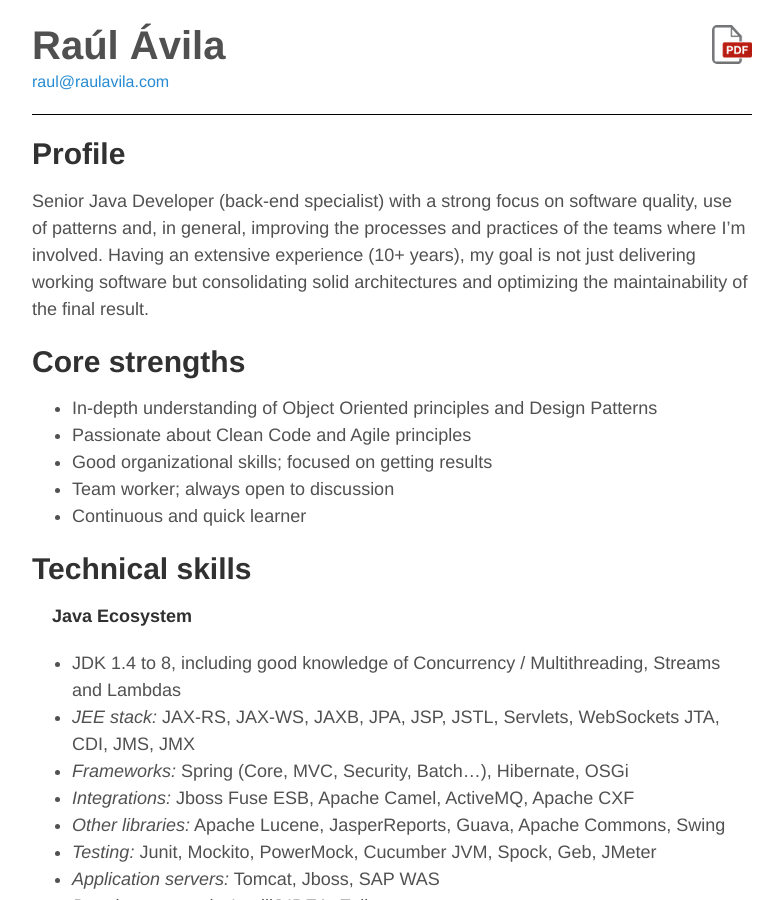
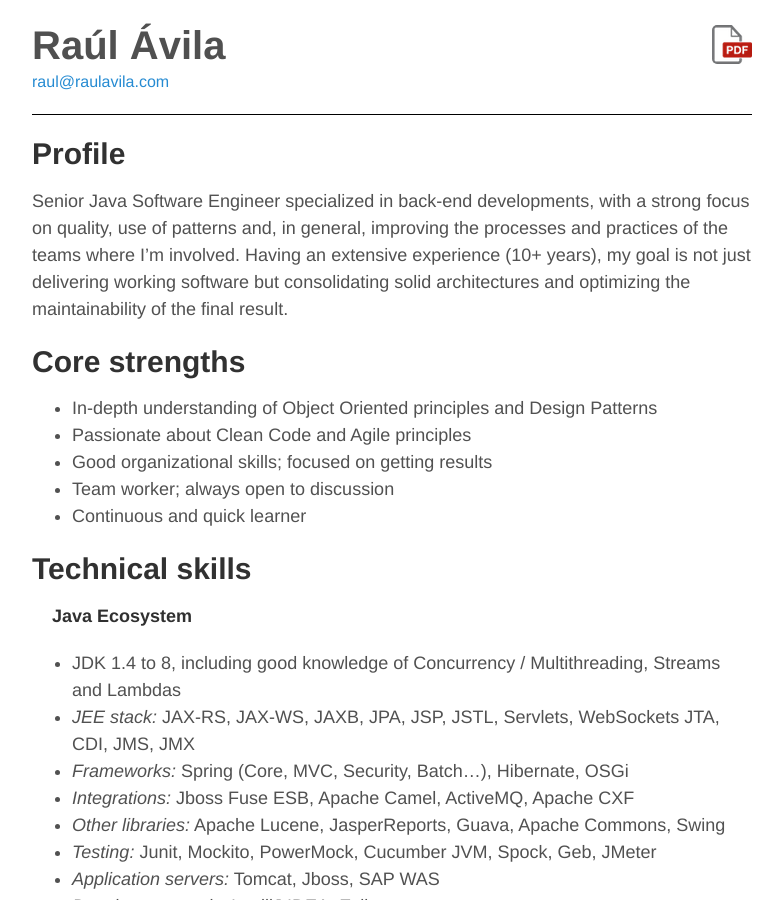
Before and after one commit to raulavila/blog-source-code, a Jekyll site: the page built from cv.md, in a window 1280 px wide and 900 px high. Shown: the whole window, without its empty margins (248-1031 px from the left). Built offline with Jekyll 4.4.1, drawn with Linux system fonts in a browser that asks for light colours.

Commit message:
Updated CV

```diff
--- a/cv.md
+++ b/cv.md
@@ -5,7 +5,7 @@ title: Raúl Ávila - CV
 
 ##Profile
 
-Senior Java Developer (back-end specialist) with a strong focus on software quality, use of patterns and, in general, improving the processes and practices of the teams where I’m involved. Having an extensive experience (10+ years), my goal is not just delivering working software but consolidating solid architectures and optimizing the maintainability of the final result.
+Senior Java Software Engineer specialized in back-end developments, with a strong focus on quality, use of patterns and, in general, improving the processes and practices of the teams where I’m involved. Having an extensive experience (10+ years), my goal is not just delivering working software but consolidating solid architectures and optimizing the maintainability of the final result.
 
 ##Core strengths
 
```
Also changed, not shown: 1 other file.
